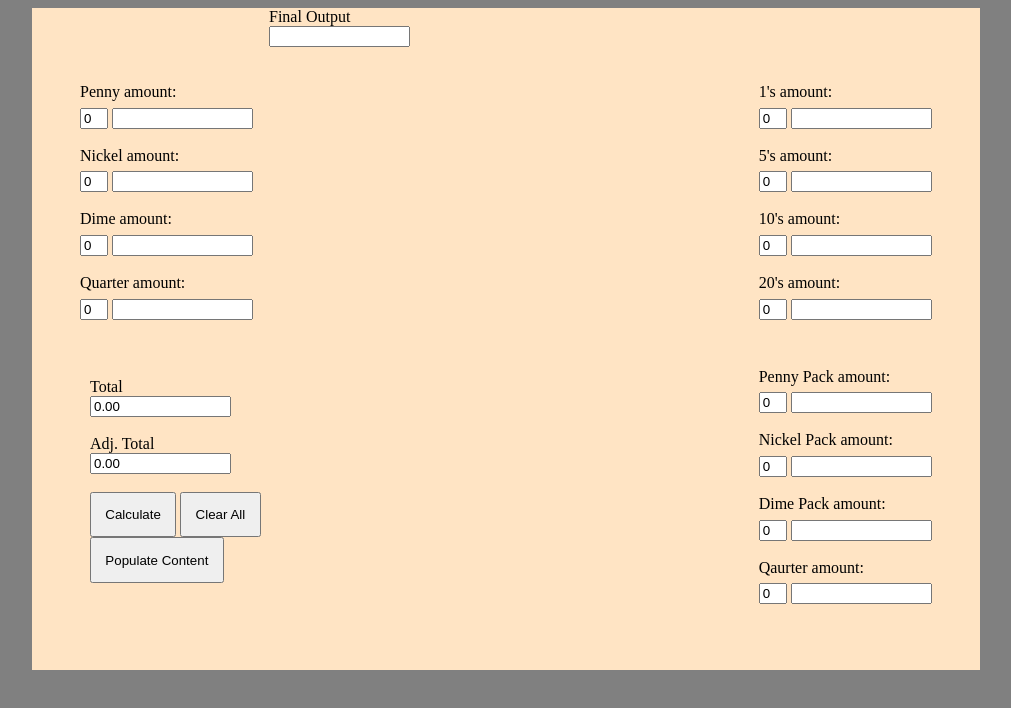
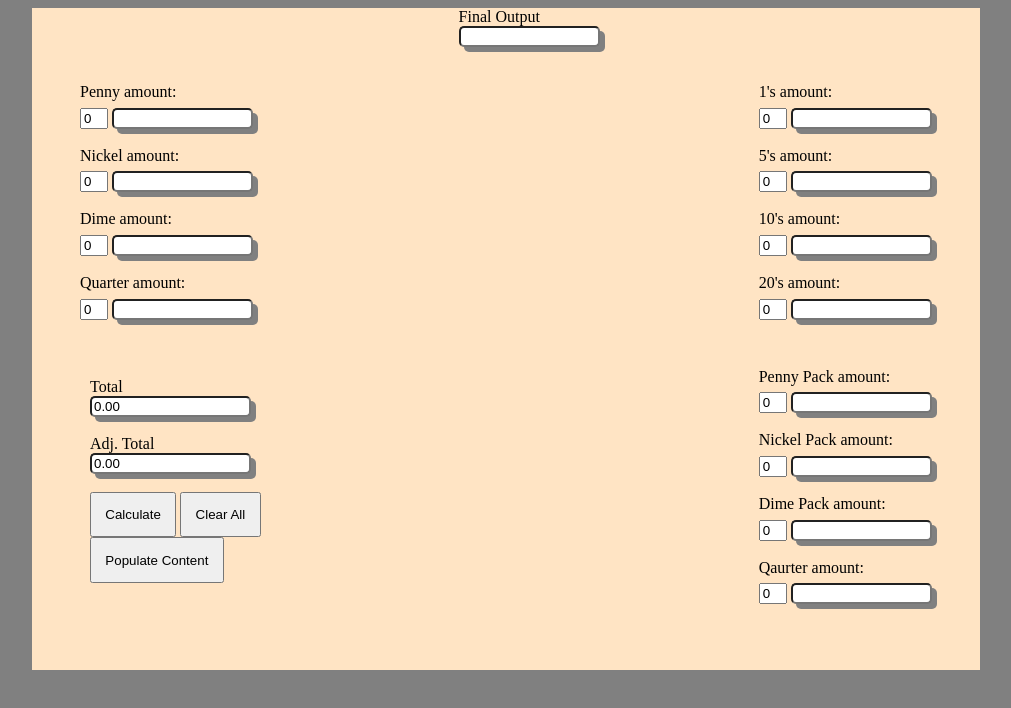
Before and after one commit to SRGTxTwinkie/Till-Counter-Website, a plain HTML site: page index.html in a window 1280 px wide. Both pictures are taken after a click on the button "Calculate". Shown: the whole page, without its empty margins (134-1145 px from the left). Drawn offline with Linux system fonts and the light colour scheme.

Commit message:
Add files via upload

```diff
--- a/scripts.js
+++ b/scripts.js
@@ -64,9 +64,10 @@ function takeOut(total_cash_amount, total_number_of_bills, dollar_value_of_bills
 
     grabElement("adj_total").value = total.toFixed(2);
 
-    if(grabElement("adj_total").value == "100.01"){
+    if(grabElement("adj_total").value == grabElement("count_to").value + ".01"){
         grabElement(id_names[7] + "_out").value = parseInt(grabElement(id_names[7] + "_out").value) + 1;
         grabElement("adj_total").value = (parseFloat(grabElement("adj_total").value) - 0.01).toFixed(2);
+        console.log("invoked");
     }
   }
 
--- a/styles.css
+++ b/styles.css
@@ -12,7 +12,7 @@ body{
 
 #form_heading_centered{
     margin: auto;
-    width: 50%;
+    width: 10%;
 }
 
 #amount_label{
@@ -38,8 +38,12 @@ body{
     margin: 10px;
 }
 
-#pop_content{
+#total{
+    width: 11.5em;
+}
 
+#adj_total{
+    width: 11.5em;
 }
 
 .take_out_input{
@@ -49,6 +53,8 @@ body{
 
 .form_input{
     width: 10em;
+    border-radius: 5px;
+    box-shadow: grey 5px 5px;
 }
 
 .custom_button{
@@ -56,3 +62,11 @@ body{
     margin: 0.5em 0 0.5em 0 0.5;
     padding: 1em;
 }
+
+.custom_button:active{
+    display: inline;
+    margin: 0.5em 0 0.5em 0 0.5;
+    padding: 1em;
+    top: 2px;
+    position: relative;
+}
```
Also changed, not shown: index.html (+13 -3 lines).
